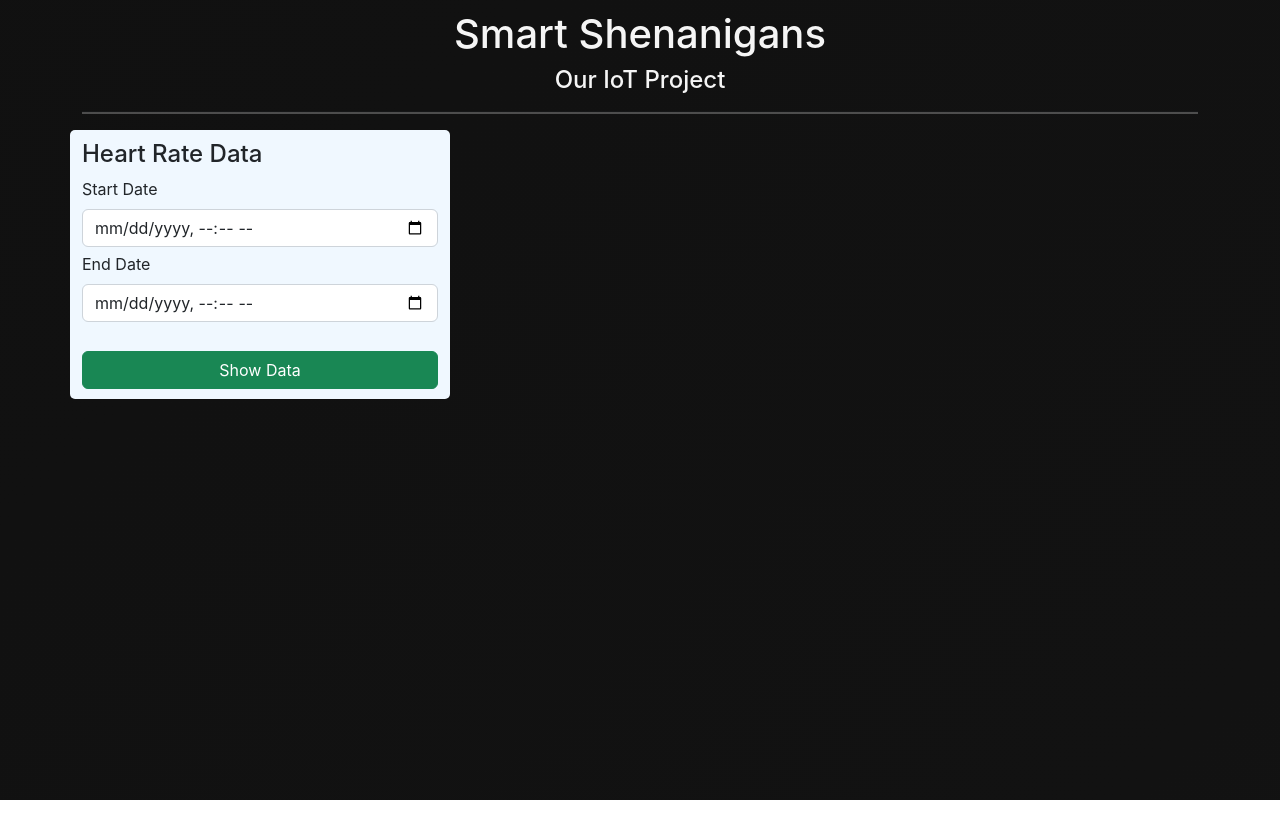
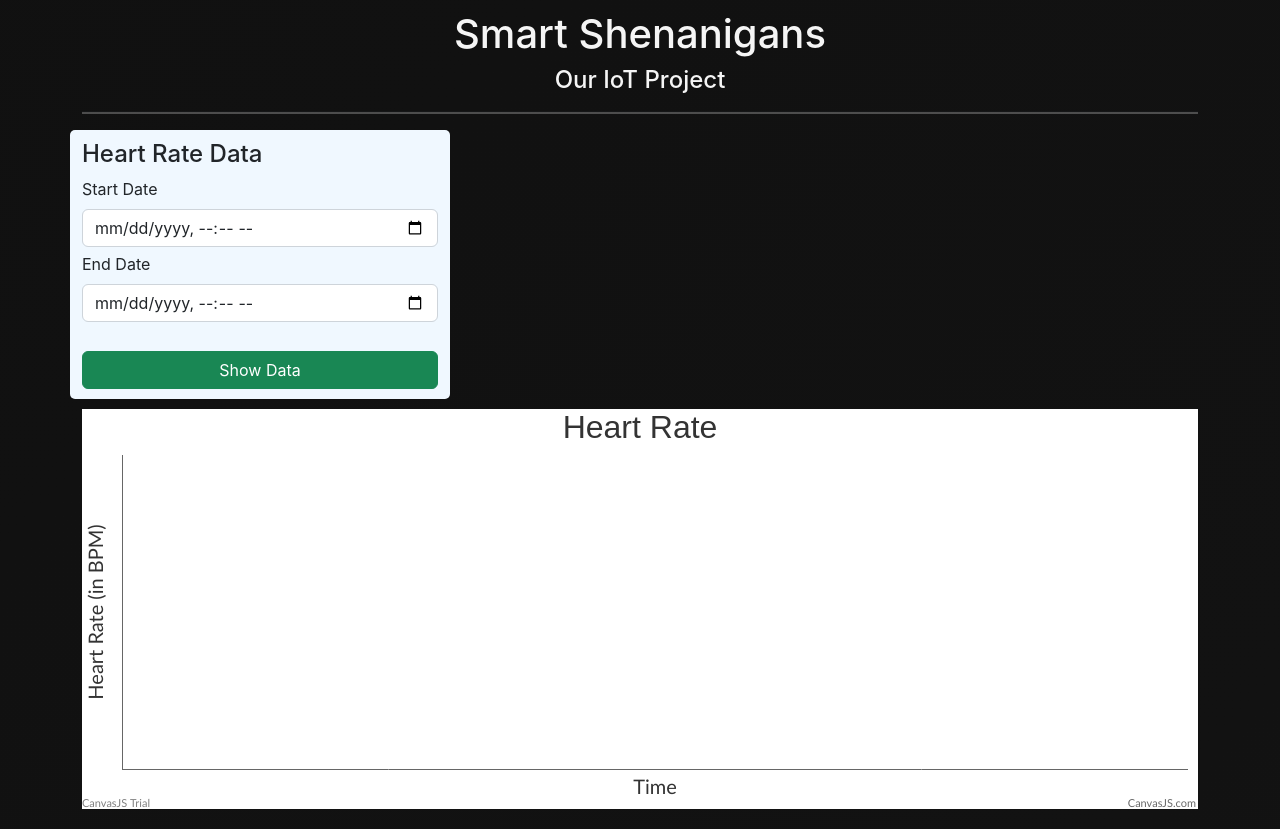
Before and after one commit to TUNI-Projects/TUNI-IoT-Frontend, a React (Create React App) app: page / in a window 1280 px wide. Before the commit the page ends 800 px from the top, so only its background shows below. Built offline with nearby package versions, Linux system fonts and the light colour scheme; no server answers.

Commit message:
dashboard updated, heart form and other stuff added

```diff
--- a/public/index.html
+++ b/public/index.html
@@ -5,6 +5,7 @@
     <link rel="icon" href="%PUBLIC_URL%/favicon.ico" />
     <meta name="viewport" content="width=device-width, initial-scale=1" />
     <meta name="theme-color" content="#000000" />
+    <meta http-equiv="Permissions-Policy" content="interest-cohort=()">
     <meta
       name="description"
       content="Web site created using create-react-app"
--- a/src/component/dashboard.js
+++ b/src/component/dashboard.js
@@ -1,9 +1,9 @@
 import React from "react";
-import '../css/component.css';
+import "../css/component.css";
 import HeartForm from "./sub/heart_form";
+import HeartRecordView from "./heart";
 
 class Dashboard extends React.Component {
-
   render() {
     return (
       // don't add anything in the parent div
@@ -15,23 +15,20 @@ class Dashboard extends React.Component {
             <HeartForm></HeartForm>
           </div>
 
-                    <div className="col-lg-4">
-                        {/* acc */}
-                    </div>
+          <div className="col-lg-4">{/* acc */}</div>
 
-                    <div className="col-lg-4">
-                        {/* gyro */}
-                    </div>
+          <div className="col-lg-4">{/* gyro */}</div>
         </div>
 
         <div className="row">
           {/* portion where i am going to show data */}
+          <div className="" style={{ paddingTop: "10px", paddingBottom: "20px", }}>
+            <HeartRecordView></HeartRecordView>
           </div>
-
         </div>
-        )
+      </div>
+    );
   }
-
 }
 
 export default Dashboard;
--- a/src/component/heart.js
+++ b/src/component/heart.js
@@ -78,12 +78,10 @@ class HeartRecordView extends React.Component {
     const CanvasJSChart = CanvasJSReact.CanvasJSChart;
 
     return (
-      <div className="row">
-        <CanvasJSChart
+      <CanvasJSChart
           options={options}
           /* onRef={ref => this.chart = ref} */
-        />
-      </div>
+        ></CanvasJSChart>
     );
   }
 }
--- a/src/component/sub/heart_form.js
+++ b/src/component/sub/heart_form.js
@@ -1,11 +1,9 @@
 import React from "react";
 import { Form, Button } from "react-bootstrap";
-import moment from "moment";
 
 class HeartForm extends React.Component {
   constructor(props) {
     super(props);
-    let now = moment().format("DD-MMM-YYYY, hh:mm a");
     this.state = {
       start_date: null,
       end_date: null,
@@ -26,9 +24,9 @@ class HeartForm extends React.Component {
 
   showHeartData(event) {
     event.preventDefault();
+    // how to upload child data
   }
 
-  componentDidMount() {}
 
   render() {
     console.log(this.state.start_date);
--- a/src/css/App.css
+++ b/src/css/App.css
@@ -43,7 +43,7 @@
   background: linear-gradient(-45deg, #171717, #121212, #101010, #0f0f0f);
   background-size: 400% 400%;
   animation: gradient 30s ease infinite;
-  height: 100vh;
+  height: 100%;
 }
 
 
```
Lines whose indentation alone changed are shown as unchanged.
